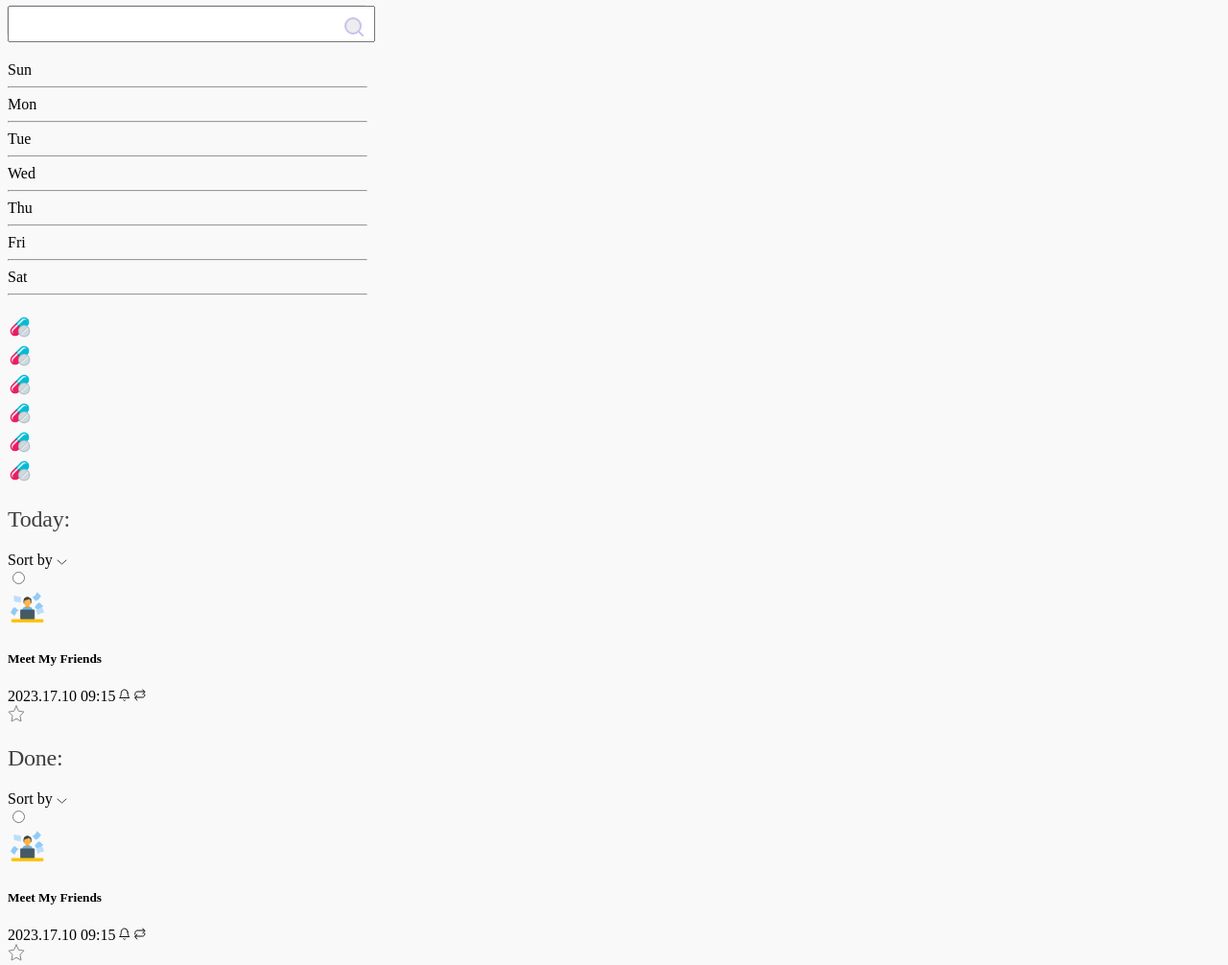
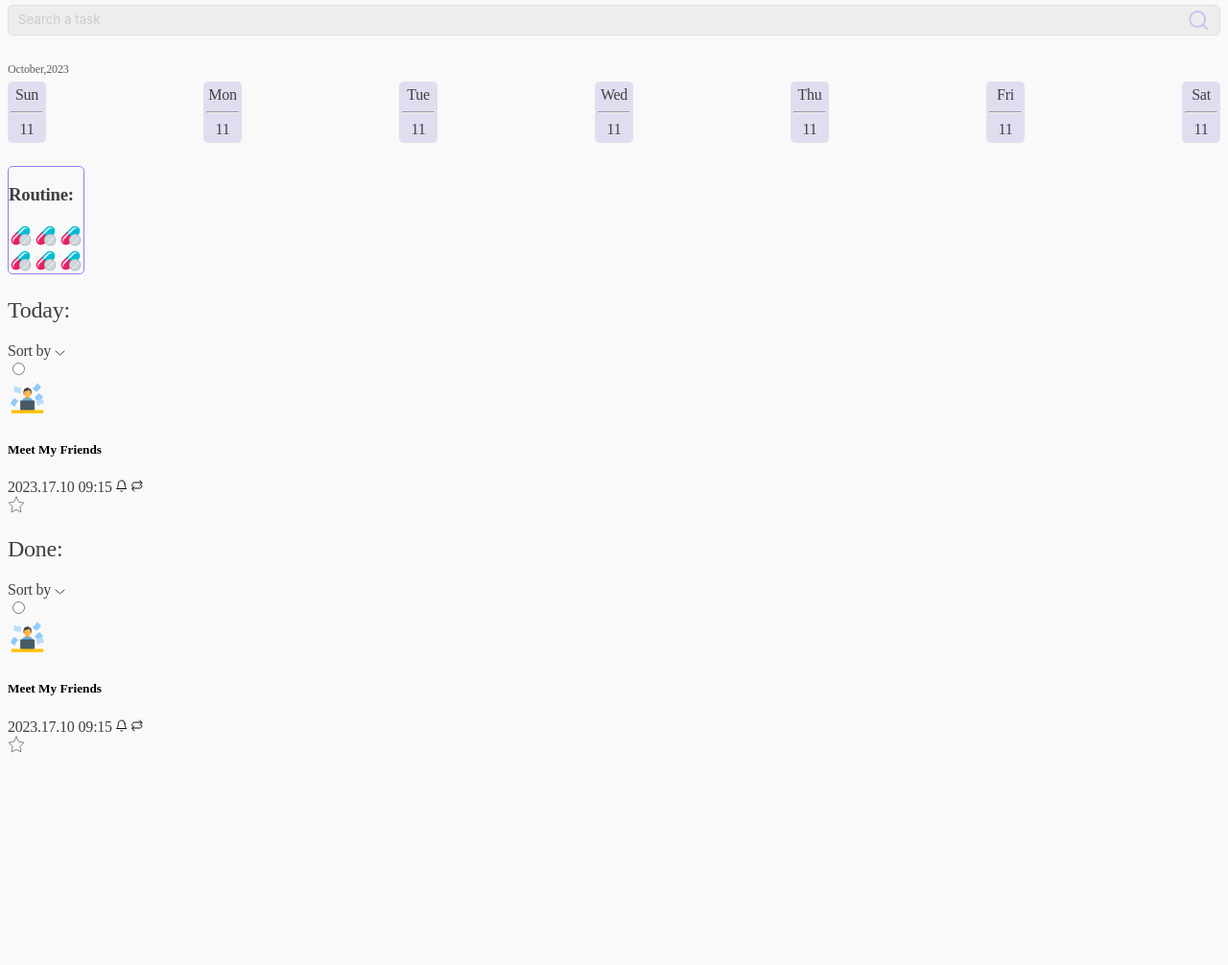
Before and after one commit to SaRa126v/Reminder-App, a plain HTML site: page index.html in a window 1280 px wide. Shown: the part 70-1076 px from the top of the page at 96% size. After the commit the page ends 867 px from the top, so only its background shows below. Drawn offline with Linux system fonts and the light colour scheme.

Commit message:
css
add header
add sections:
special events, calendar

```diff
--- a/index.html
+++ b/index.html
@@ -13,61 +13,93 @@
       <div id="upHeader">
         <h2>Remind<span>Me</span></h2>
         <!-- Menu Svg............................... -->
-        <svg id="menuIcon" xmlns="http://www.w3.org/2000/svg" width="25" height="24" viewBox="0 0 25 24" fill="none">
-            <path d="M22.5702 19.2001H3.13245M22.5702 12H3.13245M22.5702 4.80005H3.13245" stroke="#404040" stroke-width="2" stroke-linecap="round"/>
+        <svg
+          id="menuIcon"
+          xmlns="http://www.w3.org/2000/svg"
+          width="25"
+          height="24"
+          viewBox="0 0 25 24"
+          fill="none"
+        >
+          <path
+            d="M22.5702 19.2001H3.13245M22.5702 12H3.13245M22.5702 4.80005H3.13245"
+            stroke="#404040"
+            stroke-width="2"
+            stroke-linecap="round"
+          />
         </svg>
       </div>
 
       <!-- Search Box............................... -->
       <div id="downHeader">
         <div id="searchBox">
-          <input type="text" />
-          <svg xmlns="http://www.w3.org/2000/svg" width="20" height="20" viewBox="0 0 20 20" fill="none">
-            <path d="M9 17C13.4183 17 17 13.4183 17 9C17 4.58172 13.4183 1 9 1C4.58172 1 1 4.58172 1 9C1 13.4183 4.58172 17 9 17Z" fill="#EDEDED" stroke="#C5C3F0" stroke-width="2" stroke-linecap="round" stroke-linejoin="round"/>
-            <path d="M19 19L14.65 14.65" stroke="#C5C3F0" stroke-width="2" stroke-linecap="round" stroke-linejoin="round"/>
+          <input type="text" placeholder="Search a task" />
+          <svg
+            xmlns="http://www.w3.org/2000/svg"
+            width="20"
+            height="20"
+            viewBox="0 0 20 20"
+            fill="none"
+          >
+            <path
+              d="M9 17C13.4183 17 17 13.4183 17 9C17 4.58172 13.4183 1 9 1C4.58172 1 1 4.58172 1 9C1 13.4183 4.58172 17 9 17Z"
+              fill="#EDEDED"
+              stroke="#C5C3F0"
+              stroke-width="2"
+              stroke-linecap="round"
+              stroke-linejoin="round"
+            />
+            <path
+              d="M19 19L14.65 14.65"
+              stroke="#C5C3F0"
+              stroke-width="2"
+              stroke-linecap="round"
+              stroke-linejoin="round"
+            />
           </svg>
         </div>
       </div>
     </header>
-    <!-- Date.................................... -->
+
+    <!-- Calender.................................... -->
     <!-- فکرکنم تاریخ روزها باید توی جی اس ساخته شه -->
     <section>
-      <h6></h6>
-      <div>
+      <h6>October,2023</h6>
+      <div id="calender">
         <div>
           <span>Sun</span>
           <hr />
-          <span></span>
+          <span>11</span>
         </div>
         <div>
           <span>Mon</span>
           <hr />
-          <span></span>
+          <span>11</span>
         </div>
         <div>
           <span>Tue</span>
           <hr />
-          <span></span>
+          <span>11</span>
         </div>
         <div>
           <span>Wed</span>
           <hr />
-          <span></span>
+          <span>11</span>
         </div>
         <div>
           <span>Thu</span>
           <hr />
-          <span></span>
+          <span>11</span>
         </div>
         <div>
           <span>Fri</span>
           <hr />
-          <span></span>
+          <span>11</span>
         </div>
         <div>
           <span>Sat</span>
           <hr />
-          <span></span>
+          <span>11</span>
         </div>
       </div>
     </section>
@@ -76,17 +108,17 @@
 
     <section>
       <!-- Events -->
-      <div>
-        <h2></h2>
-        <div>
-          <div><img src="assets/images/Pills.png" alt="Pills"></div>
-          <div><img src="assets/images/Pills.png" alt="Pills"></div>
-          <div><img src="assets/images/Pills.png" alt="Pills"></div>
+      <div id="routine">
+        <h3>Routine:</h3>
+        <div >
+          <div><img src="assets/images/Pills.png" alt="Pills" /></div>
+          <div><img src="assets/images/Pills.png" alt="Pills" /></div>
+          <div><img src="assets/images/Pills.png" alt="Pills" /></div>
         </div>
         <div>
-          <div><img src="assets/images/Pills.png" alt="Pills"></div>
-          <div><img src="assets/images/Pills.png" alt="Pills"></div>
-          <div><img src="assets/images/Pills.png" alt="Pills"></div>
+          <div><img src="assets/images/Pills.png" alt="Pills" /></div>
+          <div><img src="assets/images/Pills.png" alt="Pills" /></div>
+          <div><img src="assets/images/Pills.png" alt="Pills" /></div>
         </div>
       </div>
 
@@ -102,89 +134,232 @@
       <!-- headline -->
       <div>
         <h2>Today:</h2>
-        <div><span>Sort by</span> <svg xmlns="http://www.w3.org/2000/svg" width="11" height="6" viewBox="0 0 11 6" fill="none">
-            <path d="M1 1L5.5 5L10 1" stroke="#404040" stroke-linecap="round" stroke-linejoin="round"/>
-            </svg></div>
+        <div>
+          <span>Sort by</span>
+
+          <!-- Drop Down Svg..................... -->
+          <svg
+            xmlns="http://www.w3.org/2000/svg"
+            width="11"
+            height="6"
+            viewBox="0 0 11 6"
+            fill="none"
+          >
+            <path
+              d="M1 1L5.5 5L10 1"
+              stroke="#404040"
+              stroke-linecap="round"
+              stroke-linejoin="round"
+            />
+          </svg>
+        </div>
       </div>
 
       <!-- تسک ها توی جی اس ساخته بشن -->
 
       <!-- Tasks -->
       <div>
-        <div><input type="radio"></div>
+        <!-- radio......................... -->
+        <div><input type="radio" /></div>
         <div>
-<img src="assets/images/Hard Working.png" alt="">
+          <img src="assets/images/Hard Working.png" alt="" />
           <div>
             <h5>Meet My Friends</h5>
             <span>2023.17.10</span>
             <span>09:15</span>
-    <!-- bell svg.................................. -->
-    <svg xmlns="http://www.w3.org/2000/svg" width="12" height="13" viewBox="0 0 12 13" fill="none">
-        <path d="M9.09889 4.40299C9.09889 3.50046 8.74037 2.63489 8.10218 1.99671C7.464 1.35853 6.59844 1 5.69591 1C4.79338 1 3.92782 1.35853 3.28963 1.99671C2.65145 2.63489 2.29292 3.50046 2.29292 4.40299C2.29292 8.37313 0.591431 9.50746 0.591431 9.50746H10.8004C10.8004 9.50746 9.09889 8.37313 9.09889 4.40299Z" stroke="#0C0C0C" stroke-linecap="round" stroke-linejoin="round"/>
-        <path d="M6.67711 11.7761C6.5774 11.948 6.43427 12.0907 6.26207 12.1899C6.08987 12.2891 5.89464 12.3413 5.69592 12.3413C5.49719 12.3413 5.30196 12.2891 5.12976 12.1899C4.95756 12.0907 4.81444 11.948 4.71472 11.7761" stroke="#0C0C0C" stroke-linecap="round" stroke-linejoin="round"/>
+
+            <!-- bell svg......................... -->
+            <svg
+              xmlns="http://www.w3.org/2000/svg"
+              width="12"
+              height="13"
+              viewBox="0 0 12 13"
+              fill="none"
+            >
+              <path
+                d="M9.09889 4.40299C9.09889 3.50046 8.74037 2.63489 8.10218 1.99671C7.464 1.35853 6.59844 1 5.69591 1C4.79338 1 3.92782 1.35853 3.28963 1.99671C2.65145 2.63489 2.29292 3.50046 2.29292 4.40299C2.29292 8.37313 0.591431 9.50746 0.591431 9.50746H10.8004C10.8004 9.50746 9.09889 8.37313 9.09889 4.40299Z"
+                stroke="#0C0C0C"
+                stroke-linecap="round"
+                stroke-linejoin="round"
+              />
+              <path
+                d="M6.67711 11.7761C6.5774 11.948 6.43427 12.0907 6.26207 12.1899C6.08987 12.2891 5.89464 12.3413 5.69592 12.3413C5.49719 12.3413 5.30196 12.2891 5.12976 12.1899C4.95756 12.0907 4.81444 11.948 4.71472 11.7761"
+                stroke="#0C0C0C"
+                stroke-linecap="round"
+                stroke-linejoin="round"
+              />
             </svg>
 
-            <!-- repeat svg.................................. -->
-
-        <svg xmlns="http://www.w3.org/2000/svg" width="12" height="13" viewBox="0 0 12 13" fill="none">
-            <path d="M8.80042 1L10.8004 3.5L8.80042 6" stroke="#0C0C0C" stroke-linecap="round" stroke-linejoin="round"/>
-            <path d="M0.800415 7V5.66667C0.800415 4.95942 1.03454 4.28115 1.45129 3.78105C1.86804 3.28095 2.43327 3 3.02264 3H10.8004" stroke="#0C0C0C" stroke-linecap="round" stroke-linejoin="round"/>
-            <path d="M2.80042 12L0.800415 9.5L2.80042 7" stroke="#0C0C0C" stroke-linecap="round" stroke-linejoin="round"/>
-            <path d="M10.8004 6V7C10.8004 7.53043 10.5663 8.03914 10.1495 8.41421C9.73279 8.78929 9.16756 9 8.57819 9H0.800415" stroke="#0C0C0C" stroke-linecap="round" stroke-linejoin="round"/>
+            <!-- repeat svg....................... -->
+            <svg
+              xmlns="http://www.w3.org/2000/svg"
+              width="12"
+              height="13"
+              viewBox="0 0 12 13"
+              fill="none"
+            >
+              <path
+                d="M8.80042 1L10.8004 3.5L8.80042 6"
+                stroke="#0C0C0C"
+                stroke-linecap="round"
+                stroke-linejoin="round"
+              />
+              <path
+                d="M0.800415 7V5.66667C0.800415 4.95942 1.03454 4.28115 1.45129 3.78105C1.86804 3.28095 2.43327 3 3.02264 3H10.8004"
+                stroke="#0C0C0C"
+                stroke-linecap="round"
+                stroke-linejoin="round"
+              />
+              <path
+                d="M2.80042 12L0.800415 9.5L2.80042 7"
+                stroke="#0C0C0C"
+                stroke-linecap="round"
+                stroke-linejoin="round"
+              />
+              <path
+                d="M10.8004 6V7C10.8004 7.53043 10.5663 8.03914 10.1495 8.41421C9.73279 8.78929 9.16756 9 8.57819 9H0.800415"
+                stroke="#0C0C0C"
+                stroke-linecap="round"
+                stroke-linejoin="round"
+              />
             </svg>
           </div>
-<svg xmlns="http://www.w3.org/2000/svg" width="18" height="18" viewBox="0 0 18 18" fill="none">
-    <path d="M9 1L11.472 6.26604L17 7.11567L13 11.2124L13.944 17L9 14.266L4.056 17L5 11.2124L1 7.11567L6.528 6.26604L9 1Z" stroke="#868686" stroke-linecap="round" stroke-linejoin="round"/>
+
+          <!-- Potential Star Svg................. -->
+          <svg
+            xmlns="http://www.w3.org/2000/svg"
+            width="18"
+            height="18"
+            viewBox="0 0 18 18"
+            fill="none"
+          >
+            <path
+              d="M9 1L11.472 6.26604L17 7.11567L13 11.2124L13.944 17L9 14.266L4.056 17L5 11.2124L1 7.11567L6.528 6.26604L9 1Z"
+              stroke="#868686"
+              stroke-linecap="round"
+              stroke-linejoin="round"
+            />
           </svg>
         </div>
       </div>
+    </section>
 
     <!-- Finished Tasks.......................... -->
     <section>
       <!-- headline -->
       <div>
         <h2>Done:</h2>
-            <div><span>Sort by</span> <svg xmlns="http://www.w3.org/2000/svg" width="11" height="6" viewBox="0 0 11 6" fill="none">
-                <path d="M1 1L5.5 5L10 1" stroke="#404040" stroke-linecap="round" stroke-linejoin="round"/>
-                </svg></div>
+        <div>
+          <span>Sort by</span>
+
+          <!-- Drop Down Svg...................... -->
+          <svg
+            xmlns="http://www.w3.org/2000/svg"
+            width="11"
+            height="6"
+            viewBox="0 0 11 6"
+            fill="none"
+          >
+            <path
+              d="M1 1L5.5 5L10 1"
+              stroke="#404040"
+              stroke-linecap="round"
+              stroke-linejoin="round"
+            />
+          </svg>
+        </div>
       </div>
 
       <!-- Tasks -->
       <div>
-        <div><input type="radio"></div>
+
+        <!-- radio......................... -->
+        <div><input type="radio" /></div>
         <div>
-<img src="assets/images/Hard Working.png" alt="">
+          <img src="assets/images/Hard Working.png" alt="" />
           <div>
             <h5>Meet My Friends</h5>
             <span>2023.17.10</span>
             <span>09:15</span>
-<!-- bell svg.................................. -->
-<svg xmlns="http://www.w3.org/2000/svg" width="12" height="13" viewBox="0 0 12 13" fill="none">
-    <path d="M9.09889 4.40299C9.09889 3.50046 8.74037 2.63489 8.10218 1.99671C7.464 1.35853 6.59844 1 5.69591 1C4.79338 1 3.92782 1.35853 3.28963 1.99671C2.65145 2.63489 2.29292 3.50046 2.29292 4.40299C2.29292 8.37313 0.591431 9.50746 0.591431 9.50746H10.8004C10.8004 9.50746 9.09889 8.37313 9.09889 4.40299Z" stroke="#0C0C0C" stroke-linecap="round" stroke-linejoin="round"/>
-    <path d="M6.67711 11.7761C6.5774 11.948 6.43427 12.0907 6.26207 12.1899C6.08987 12.2891 5.89464 12.3413 5.69592 12.3413C5.49719 12.3413 5.30196 12.2891 5.12976 12.1899C4.95756 12.0907 4.81444 11.948 4.71472 11.7761" stroke="#0C0C0C" stroke-linecap="round" stroke-linejoin="round"/>
+
+            <!-- bell svg....................... -->
+            <svg
+              xmlns="http://www.w3.org/2000/svg"
+              width="12"
+              height="13"
+              viewBox="0 0 12 13"
+              fill="none"
+            >
+              <path
+                d="M9.09889 4.40299C9.09889 3.50046 8.74037 2.63489 8.10218 1.99671C7.464 1.35853 6.59844 1 5.69591 1C4.79338 1 3.92782 1.35853 3.28963 1.99671C2.65145 2.63489 2.29292 3.50046 2.29292 4.40299C2.29292 8.37313 0.591431 9.50746 0.591431 9.50746H10.8004C10.8004 9.50746 9.09889 8.37313 9.09889 4.40299Z"
+                stroke="#0C0C0C"
+                stroke-linecap="round"
+                stroke-linejoin="round"
+              />
+              <path
+                d="M6.67711 11.7761C6.5774 11.948 6.43427 12.0907 6.26207 12.1899C6.08987 12.2891 5.89464 12.3413 5.69592 12.3413C5.49719 12.3413 5.30196 12.2891 5.12976 12.1899C4.95756 12.0907 4.81444 11.948 4.71472 11.7761"
+                stroke="#0C0C0C"
+                stroke-linecap="round"
+                stroke-linejoin="round"
+              />
             </svg>
 
-        <!-- repeat svg.................................. -->
-
-    <svg xmlns="http://www.w3.org/2000/svg" width="12" height="13" viewBox="0 0 12 13" fill="none">
-        <path d="M8.80042 1L10.8004 3.5L8.80042 6" stroke="#0C0C0C" stroke-linecap="round" stroke-linejoin="round"/>
-        <path d="M0.800415 7V5.66667C0.800415 4.95942 1.03454 4.28115 1.45129 3.78105C1.86804 3.28095 2.43327 3 3.02264 3H10.8004" stroke="#0C0C0C" stroke-linecap="round" stroke-linejoin="round"/>
-        <path d="M2.80042 12L0.800415 9.5L2.80042 7" stroke="#0C0C0C" stroke-linecap="round" stroke-linejoin="round"/>
-        <path d="M10.8004 6V7C10.8004 7.53043 10.5663 8.03914 10.1495 8.41421C9.73279 8.78929 9.16756 9 8.57819 9H0.800415" stroke="#0C0C0C" stroke-linecap="round" stroke-linejoin="round"/>
+            <!-- repeat svg........................ -->
+            <svg
+              xmlns="http://www.w3.org/2000/svg"
+              width="12"
+              height="13"
+              viewBox="0 0 12 13"
+              fill="none"
+            >
+              <path
+                d="M8.80042 1L10.8004 3.5L8.80042 6"
+                stroke="#0C0C0C"
+                stroke-linecap="round"
+                stroke-linejoin="round"
+              />
+              <path
+                d="M0.800415 7V5.66667C0.800415 4.95942 1.03454 4.28115 1.45129 3.78105C1.86804 3.28095 2.43327 3 3.02264 3H10.8004"
+                stroke="#0C0C0C"
+                stroke-linecap="round"
+                stroke-linejoin="round"
+              />
+              <path
+                d="M2.80042 12L0.800415 9.5L2.80042 7"
+                stroke="#0C0C0C"
+                stroke-linecap="round"
+                stroke-linejoin="round"
+              />
+              <path
+                d="M10.8004 6V7C10.8004 7.53043 10.5663 8.03914 10.1495 8.41421C9.73279 8.78929 9.16756 9 8.57819 9H0.800415"
+                stroke="#0C0C0C"
+                stroke-linecap="round"
+                stroke-linejoin="round"
+              />
             </svg>
           </div>
-<svg xmlns="http://www.w3.org/2000/svg" width="18" height="18" viewBox="0 0 18 18" fill="none">
-    <path d="M9 1L11.472 6.26604L17 7.11567L13 11.2124L13.944 17L9 14.266L4.056 17L5 11.2124L1 7.11567L6.528 6.26604L9 1Z" stroke="#868686" stroke-linecap="round" stroke-linejoin="round"/>
+
+          <!-- Potential Star Svg................ -->
+          <svg
+            xmlns="http://www.w3.org/2000/svg"
+            width="18"
+            height="18"
+            viewBox="0 0 18 18"
+            fill="none"
+          >
+            <path
+              d="M9 1L11.472 6.26604L17 7.11567L13 11.2124L13.944 17L9 14.266L4.056 17L5 11.2124L1 7.11567L6.528 6.26604L9 1Z"
+              stroke="#868686"
+              stroke-linecap="round"
+              stroke-linejoin="round"
+            />
           </svg>
         </div>
       </div>
-
     </section>
 
-      <!-- Mobile Nav Bar -->
-      <section>
-
-      </section>
+    <!-- Mobile Nav Bar..................... -->
+    <section></section>
 
     <script src="app.js"></script>
   </body>
--- a/style.css
+++ b/style.css
@@ -1,10 +1,38 @@
 /* min & max width****************** */
 
 body {
-  width: 375px;
-  height: 812px;
-  border-radius: 10px;
   background: #f9f9f9;
+}
+
+/* Text Style...................................... */
+
+h2,
+h3,
+span,
+h6 {
+  color: var(--Gray-8, #404040);
+  font-family: Glory;
+  font-style: normal;
+  line-height: normal;
+  letter-spacing: -0.24px;
+}
+
+/* Headlines: */
+h2 {
+  font-weight: 500;
+  font-size: 1.5rem;
+}
+
+h2 span {
+  color: var(--Primary, #8983f4);
+}
+
+h6 {
+  color: var(--gray-gray-7, #606060);
+  font-size: 12px;
+  font-weight: 400;
+  letter-spacing: -0.12px;
+  margin-bottom: 5px;
 }
 
 /* Header......................................... */
@@ -22,21 +50,6 @@ body {
   align-items: center;
 }
 
-/* Headline................... */
-h2 {
-  color: var(--Gray-8, #404040);
-  font-family: Glory;
-  font-size: 24px;
-  font-style: normal;
-  font-weight: 500;
-  line-height: normal;
-  letter-spacing: -0.24px;
-}
-
-h2 span {
-  color: var(--Primary, #8983f4);
-}
-
 /* Menu Svg................... */
 
 #menuIcon {
@@ -45,28 +58,89 @@ h2 span {
   flex-shrink: 0;
 }
 
-/* Search Box................... */
+/* Search Box.................................. */
 
 #searchBox {
   width: 100%;
   height: 32px;
   flex-shrink: 0;
-  border-radius: 5px;
-  border: 0.25px solid var(--tint-tint-1, #dfdef1);
-  background: var(--gray-gray-2, #ededed);
 
   position: relative;
 }
 
 /* Searchbox Input................... */
+
 #searchBox input {
+  box-sizing: border-box;
   width: 100%;
   height: 100%;
+  padding: 10px;
+
+  border-radius: 5px;
+  border: 0.25px solid var(--tint-tint-1, #dfdef1);
+  background: var(--gray-gray-2, #ededed);
+  outline: none;
+}
+
+#searchBox input::placeholder {
+  color: var(--gray-gray-4, #cbcbcb);
+  font-family: Inter;
+  font-weight: 400;
 }
 
 /* Search Icon................... */
-#searchBox  svg {
+
+#searchBox svg {
   position: absolute;
-    right: 4px;
-    bottom: 0;
+  top: 50%;
+  right: 1%;
+  transform: translate(1%, -50%);
 }
+
+/* Calender........................................ */
+
+#calender {
+  display: flex;
+  flex-direction: row;
+  justify-content: space-between;
+  align-items: center;
+
+  margin-bottom: 24px;
+}
+
+#calender > div {
+  min-height: fit-content;
+  min-width: fit-content;
+  width: 34px;
+  height: 52px;
+  padding: 5px 3px;
+  border-radius: 5px;
+  background: var(--tint-tint-1, #dfdef1);
+  text-align: center;
+}
+
+#calender span {
+  font-size: 1rem;
+}
+
+/* Sprcial Evnts................................... */
+
+#routine {
+  display: flex;
+  flex-direction: column;
+  justify-content: space-between;
+
+  border-radius: 5px;
+  border: 1px solid var(--Primary, #8983f4);
+  width: fit-content;
+
+  margin-bottom: 24px;
+}
+
+#routine div {
+  display: flex;
+  flex-direction: row;
+  justify-content: space-around;
+}
+
+/* Circular Progress Bar........................... */
```
Lines whose indentation alone changed are shown as unchanged.
